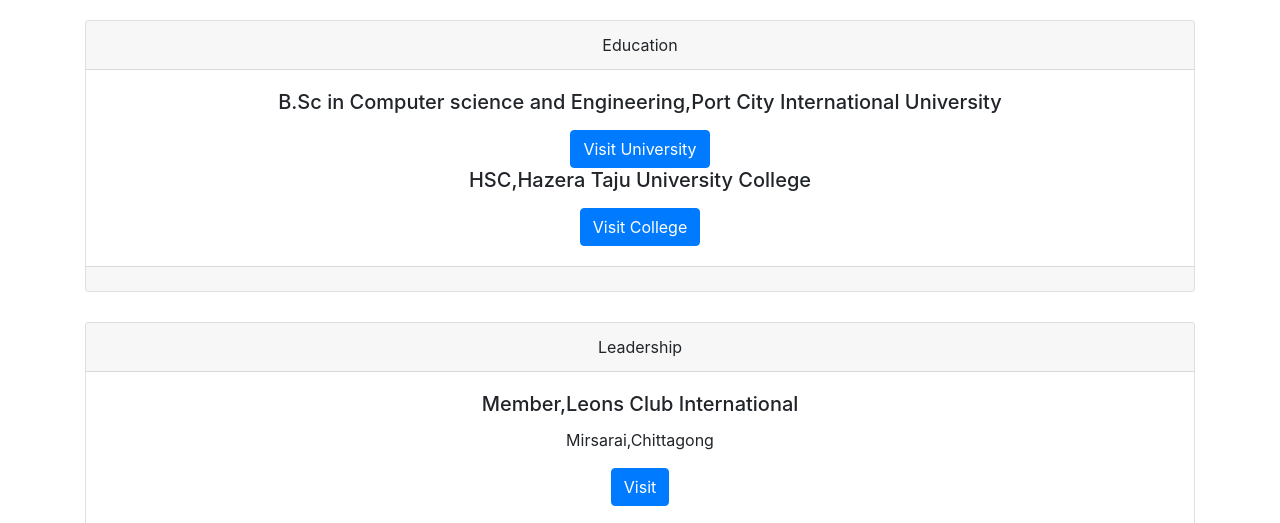
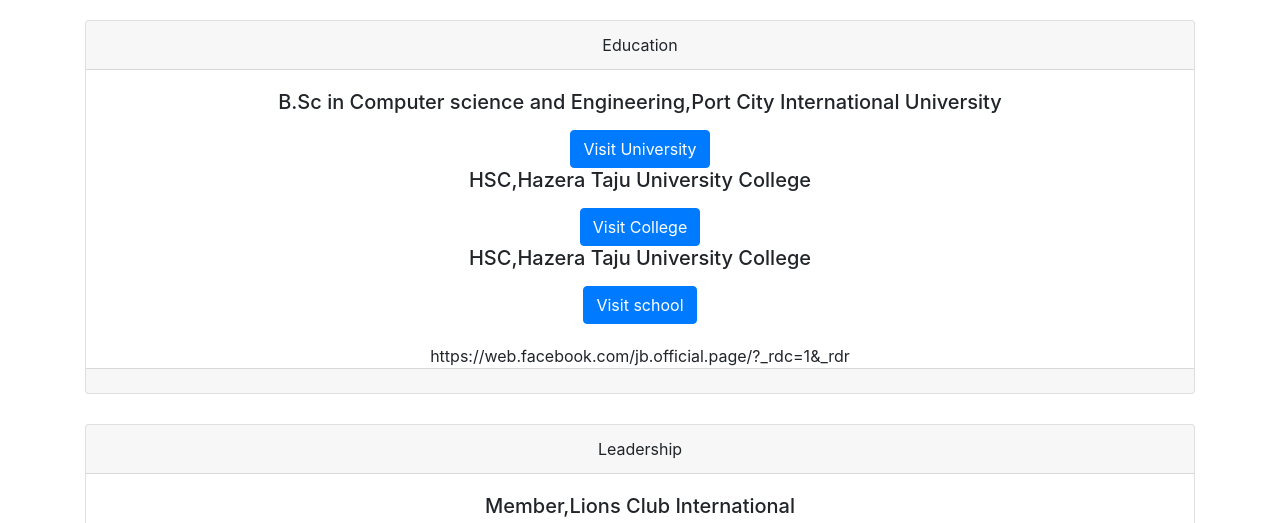
Before and after one commit to mehedii-hasan/portfolio2, a plain HTML site: page index.html in a window 1280 px wide. Shown: the part 2320-2843 px from the top of the page. Drawn offline with nearby package versions, Linux system fonts and the light colour scheme.

Commit message:
Update index.html

```diff
--- a/index.html
+++ b/index.html
@@ -133,7 +133,10 @@
 	<h5 class="card-title">HSC,Hazera Taju University College</h5>
     <p class="card-text"></p>
     <a href="http://htdc.edu.bd/" class="btn btn-primary">Visit College</a>
-  </div>
+    <h5 class="card-title">HSC,Hazera Taju University College</h5>
+    <p class="card-text"></p>
+    <a href="https://web.facebook.com/jb.official.page/?_rdc=1&_rdr" class="btn btn-primary">Visit school</a>
+  </div>https://web.facebook.com/jb.official.page/?_rdc=1&_rdr
   <div class="card-footer text-muted">
 
   </div>
@@ -145,7 +148,7 @@
     Leadership
   </div>
 <div class="card-body">
-	<h5 class="card-title">Member,Leons Club International</h5>
+	<h5 class="card-title">Member,Lions Club International</h5>
     <p class="card-text">Mirsarai,Chittagong</p>
 
 	<h5 class="card-title"></h5>
```
